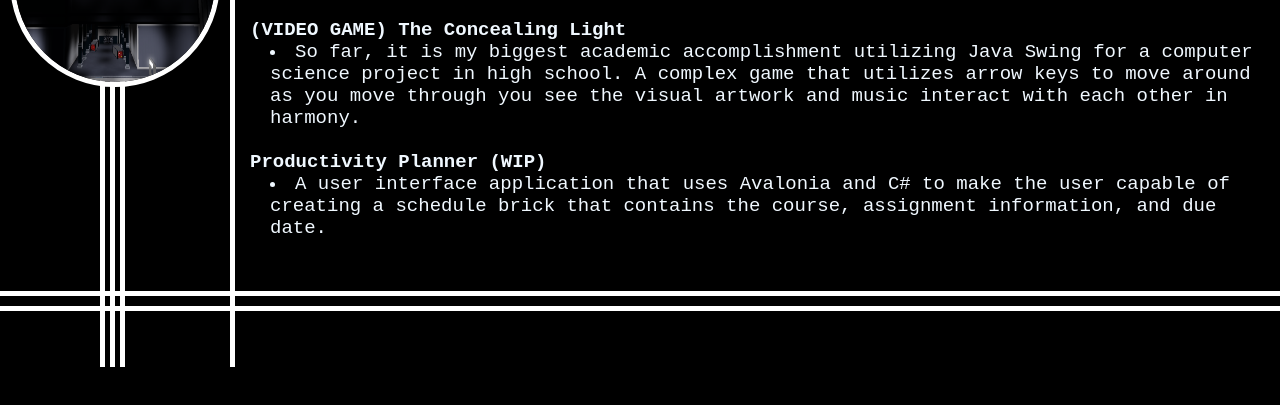
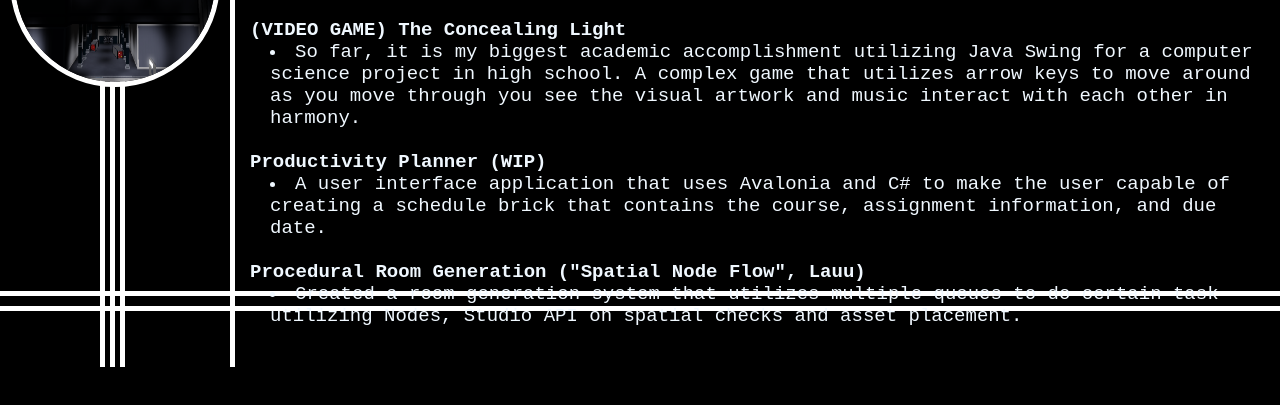
Before and after one commit to MobBox01/MobBox01.github.io, a plain HTML site: page Projects.html in a window 1280 px wide. Shown: the part 253-658 px from the top of the page. Drawn offline with Linux system fonts and the light colour scheme.

Commit message:
New expereince added

```diff
--- a/Projects.html
+++ b/Projects.html
@@ -150,7 +150,9 @@
 
 <b>Productivity Planner (WIP) </b><br>
 
-        <li style = "margin-left:20px;">A user interface application that uses Avalonia and C# to make the user capable of creating a schedule brick that contains the course, assignment information, and due date. </li>
+        <li style = "margin-left:20px;">A user interface application that uses Avalonia and C# to make the user capable of creating a schedule brick that contains the course, assignment information, and due date. </li><br>
+<b>Procedural Room Generation ("Spatial Node Flow", Lauu)</b>
+        <li style = "margin-left: 20px;">Created a room generation system that utilizes multiple queues to do certain task utilizing Nodes, Studio API on spatial checks and asset placement.</li>
     </div>
 
     <div class="throughLine" style="margin-left: 110px;"></div>
```
